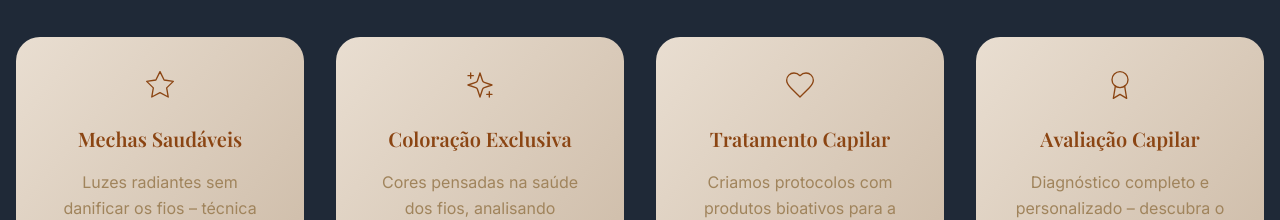
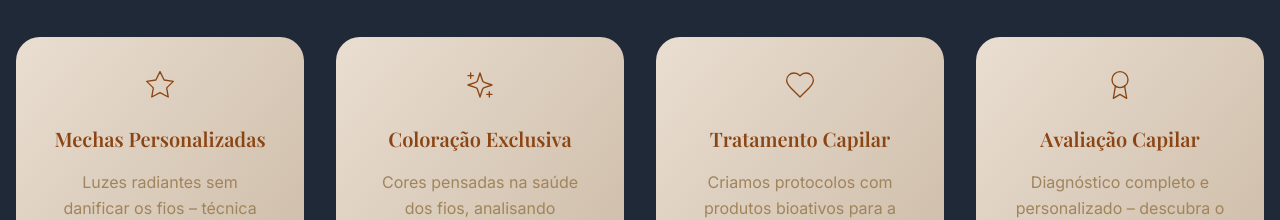
Before and after one commit to kleitonccb123/tamillis-site-01, a React (Vite) app: page / in a window 1280 px wide. Shown: the part 1060-1280 px from the top of the page. Built offline with nearby package versions, Linux system fonts and the light colour scheme.

Commit message:
continue

```diff
--- a/index.html
+++ b/index.html
@@ -4,13 +4,13 @@
   <meta charset="UTF-8" />
   <link rel="icon" type="image/svg+xml" href="/vite.svg" />
   <meta name="viewport" content="width=device-width, initial-scale=1.0" />
-  <title>Tamillis Santos | Mechas Saudáveis, Colorimetria e Beleza com Propósito em Gandu-BA</title>
+  <title>Tamillis Santos | Mechas Personalizadas, Colorimetria e Beleza com Propósito em Gandu-BA</title>
   <meta name="description" content="Built with jdoodle.ai - Especialista em mechas e tratamentos com verdade, técnica e acolhimento. Atendimento exclusivo em Gandu e região. Mais de 1.800 clientes transformadas." />
-  <meta property="og:title" content="Tamillis Santos | Mechas Saudáveis, Colorimetria e Beleza" />
+  <meta property="og:title" content="Tamillis Santos | Mechas Personalizadas, Colorimetria e Beleza" />
   <meta property="og:description" content="Built with jdoodle.ai - Especialista em mechas e tratamentos com verdade, técnica e acolhimento. Atendimento exclusivo em Gandu e região. Mais de 1.800 clientes transformadas." />
   <meta property="og:image" content="https://imagedelivery.net/None/7ec92e15jfdf5j479cj9fd3j65e40d44e13f/public" />
   <meta name="twitter:card" content="summary_large_image" />
-  <meta name="twitter:title" content="Tamillis Santos | Mechas Saudáveis, Colorimetria e Beleza" />
+  <meta name="twitter:title" content="Tamillis Santos | Mechas Personalizadas, Colorimetria e Beleza" />
   <meta name="twitter:description" content="Built with jdoodle.ai - Especialista em mechas e tratamentos com verdade, técnica e acolhimento. Atendimento exclusivo em Gandu e região. Mais de 1.800 clientes transformadas." />
   <meta name="twitter:image" content="https://imagedelivery.net/None/7ec92e15jfdf5j479cj9fd3j65e40d44e13f/public" />
   <link rel="preconnect" href="https://fonts.googleapis.com">
--- a/src/App.jsx
+++ b/src/App.jsx
@@ -13,10 +13,10 @@ function App() {
   const [chatMessages, setChatMessages] = useState([]);
 const whatsappUrl = "https://wa.me/5573999668197?text=Oi%2C+quero+agendar+meu+hor%C3%A1rio+no+TS+Concept.";
   const services = [{
-    title: "Mechas Saudáveis",
+    title: "Mechas Personalizadas",
     desc: "Luzes radiantes sem danificar os fios – técnica exclusiva para resultados naturais.",
     icon: <Star className="w-8 h-8 stroke-1" />,
-    whatsapp: "Quero agendar mechas saudáveis!"
+    whatsapp: "Quero agendar Mechas Personalizadas!"
   }, {
     title: "Coloração Exclusiva",
     desc: "Cores pensadas na saúde dos fios, analisando contrastes a partir da base natural, cor da íris e tom de pele.",
```
